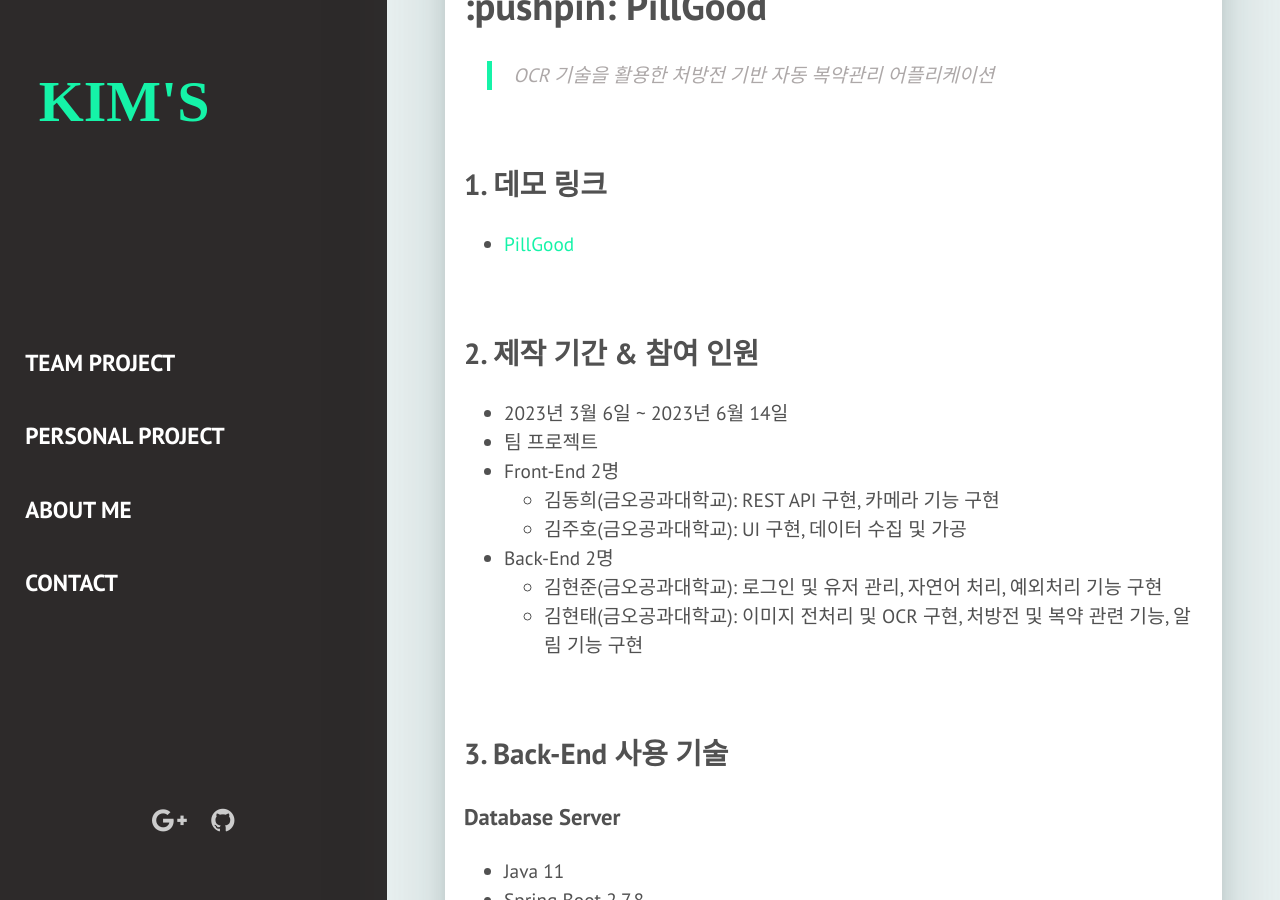
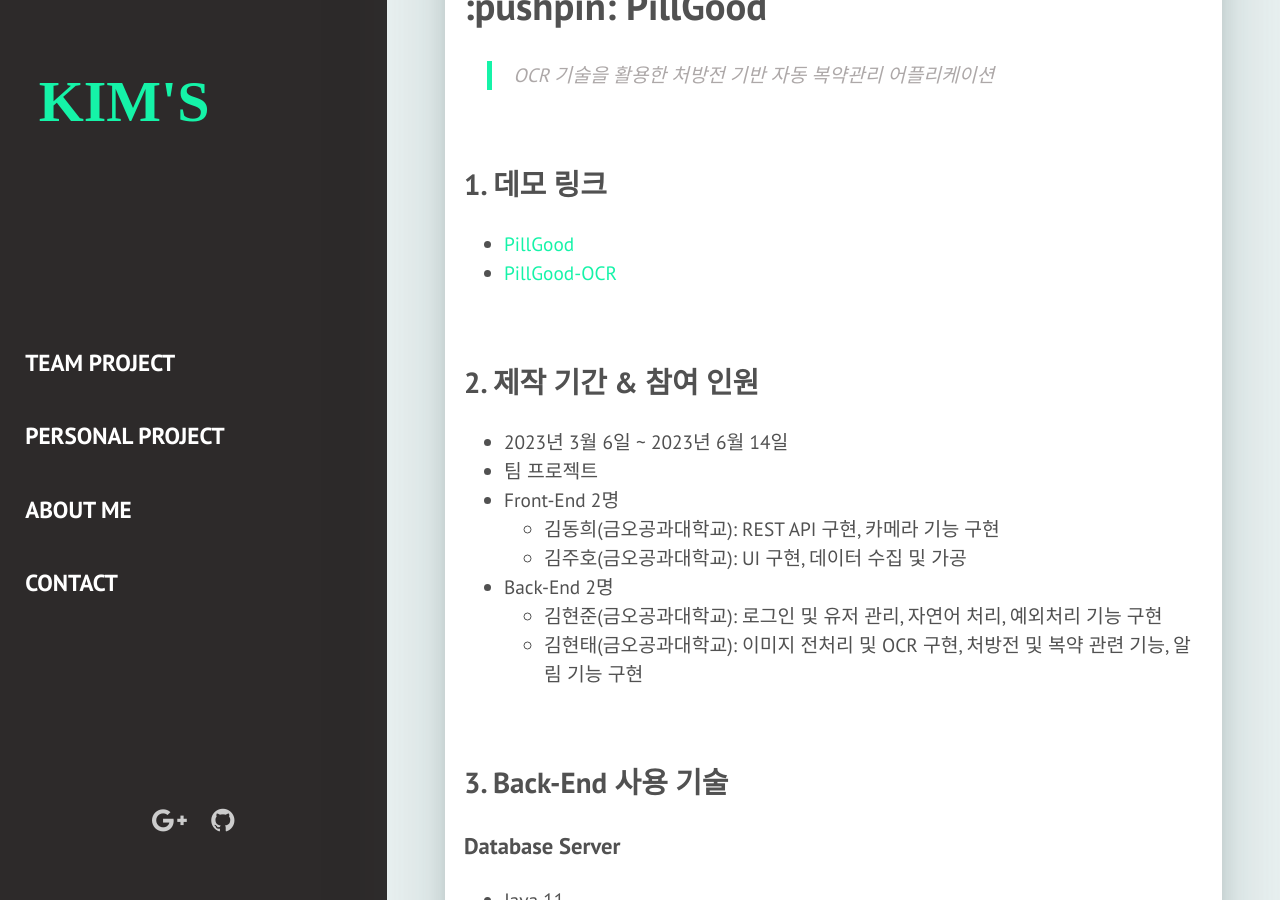
Before and after one commit to kimgusxo/kimgusxo.github.io, a Jekyll site: the page built from _posts/2017-03-29-the-white-house.markdown, in a window 1280 px wide and 900 px high, scrolled down 1464 px. Built offline with Jekyll 4.4.1, drawn with Linux system fonts in a browser that asks for light colours; some web fonts are replaced.

Commit message:
add ocr link

```diff
--- a/_posts/2017-03-29-the-white-house.markdown
+++ b/_posts/2017-03-29-the-white-house.markdown
@@ -13,6 +13,7 @@ description: OCR 기술을 활용한 처방전 기반 자동 복약관리 어플
 
 ## 1. 데모 링크
 - [PillGood](https://github.com/kimgusxo/pillgood)
+- [PillGood-OCR](https://github.com/kimgusxo/pillgood-ocr)
 
 <br>
 
```
